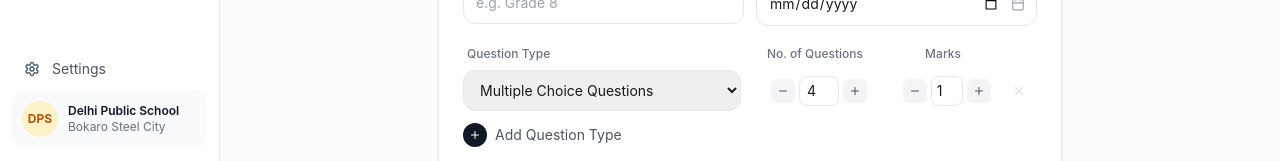
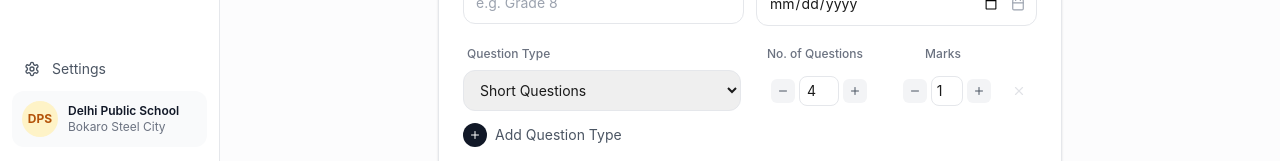
Before and after one commit to swapneelsingh/vedaai, a Next.js app in the folder frontend/: page /create-assignment in a window 1280 px wide. Shown: the part 637-798 px from the top of the page. Built offline with nearby package versions, Linux system fonts and the light colour scheme.

Commit message:
suggestion change on aiService

```diff
--- a/frontend/src/app/create-assignment/page.tsx
+++ b/frontend/src/app/create-assignment/page.tsx
@@ -15,14 +15,14 @@ import { WSMessage } from '../../types';
 import { clsx } from 'clsx';
 
 const QUESTION_TYPES = [
-  'Multiple Choice Questions',
+  // 'Multiple Choice Questions',
   'Short Questions',
   'Long Questions',
-  'Diagram/Graph-Based Questions',
+  // 'Diagram/Graph-Based Questions',
   'Numerical Problems',
   'Fill in the Blanks',
   'True/False Questions',
-  'Match the Following',
+  // 'Match the Following',
 ];
 
 export default function CreateAssignmentPage() {
```
